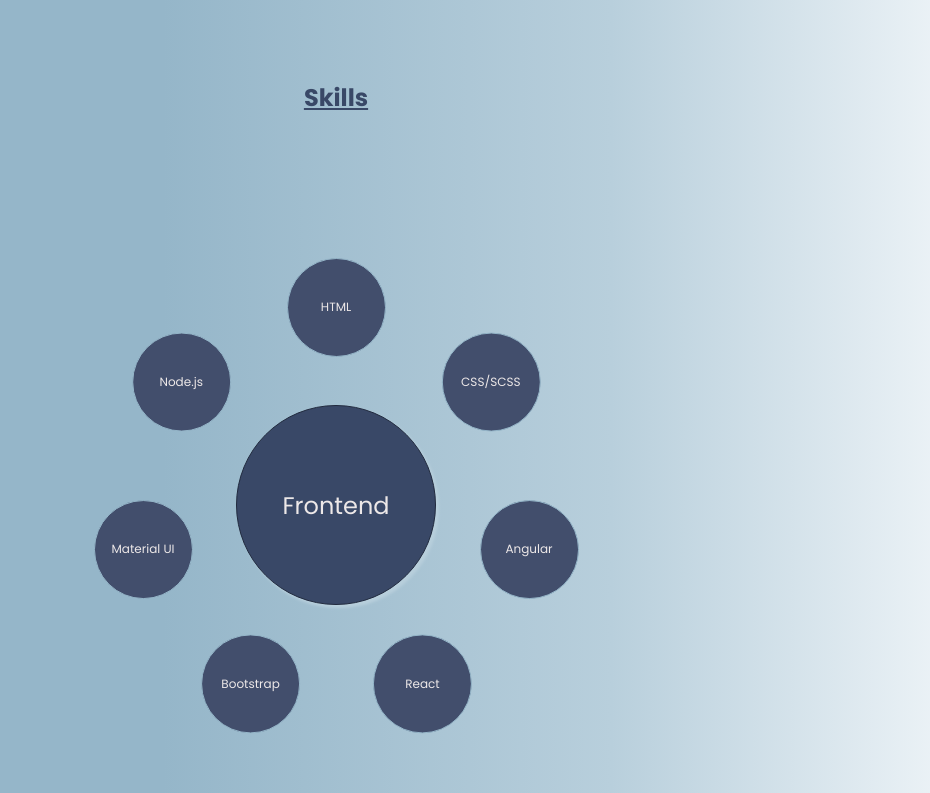
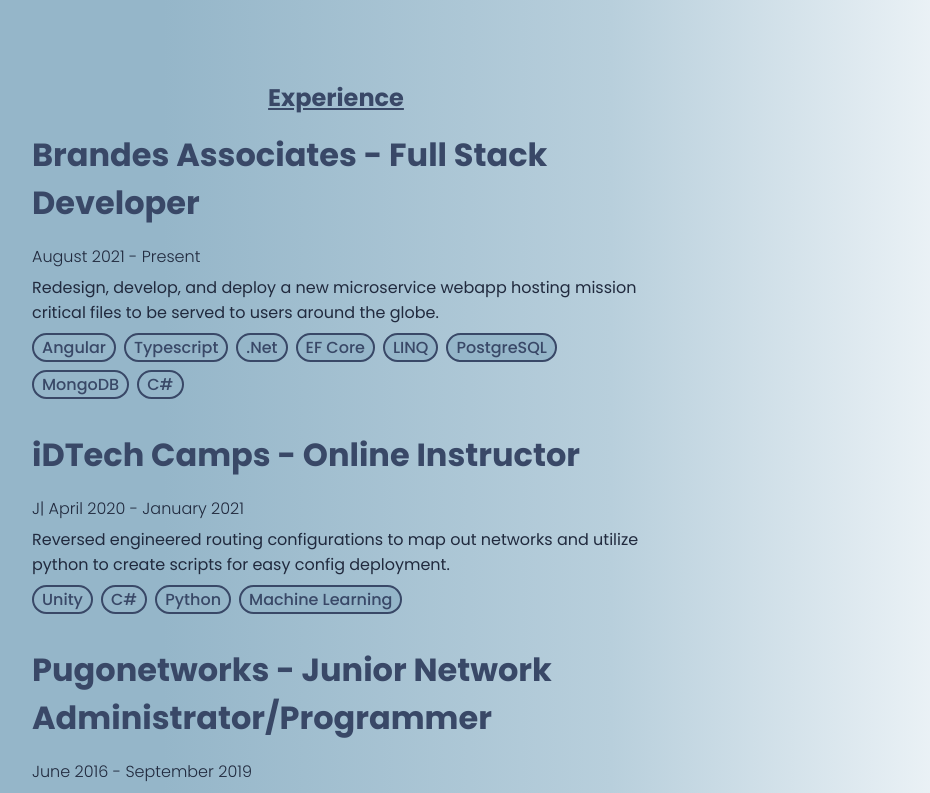
Before and after one commit to Matthew-Tolentino/app-lmt, a React (Create React App) app: page / in a window 1280 px wide. Shown: the part 780-1573 px from the top of the page, without its empty margins (304-1234 px from the left). Built offline with nearby package versions, Linux system fonts and the light colour scheme.

Commit message:
fill out Experience section

```diff
--- a/src/App.tsx
+++ b/src/App.tsx
@@ -1,10 +1,11 @@
 import React, { useEffect } from 'react';
-import logo from './logo.svg';
 import './App.scss';
 import './styles.scss';
 import Menu from './components/Menu/Menu';
 import About from './components/About/About';
 import Skills from './components/Skills/Skills';
+import Experiences from './components/Experiences/Experiences';
+
 import { Reveal } from './shared/components/Reveal/Reveal';
 
 function App() {
@@ -16,9 +17,9 @@
     <div className="App">
       <Menu />
       <section id="About"><About /></section>
+      <section id="Experience"><Experiences /></section>
+      <section id="Projects">Projects</section>
       <section id="Skills"><Skills /></section>
-      <section id="Experience">Experience</section>
-      <section id="Projects">Projects</section>
       <section id="Resume">Resume/CV</ section>
       <section id="Contact">Contact</ section>
     </div>
--- /dev/null
+++ b/src/components/Experiences/Experiences.scss
@@ -0,0 +1,27 @@
+@import '../../styles.scss';
+
+$margin: 25vw;
+
+.experiences-grid {
+  width: calc(100vw - $margin * 2);
+  height: 100%;
+  margin: 0 $margin 0 $margin;
+
+  // border: 1px solid black;
+}
+
+@media (max-width: $bp-laptop) {
+  $margin: 15vw;
+  .experiences-grid {
+    width: calc(100vw - $margin * 2);
+    margin: 0 $margin 0 $margin;
+  }
+}
+
+@media (max-width: $bp-tablet) {
+  $margin: 0vw;
+  .experiences-grid {
+    width: calc(100vw - $margin * 2);
+    margin: 0 $margin 0 $margin;
+  }
+}
--- /dev/null
+++ b/src/components/Experiences/Experiences.tsx
@@ -0,0 +1,48 @@
+import React, { useEffect } from 'react';
+import './Experiences.scss';
+import Experience from '../../shared/components/Experience/Experience';
+import { Job } from '../../shared/models/Job';
+
+function Experiences() {
+  let jobs: Job[] = [
+    {
+      company: 'Brandes Associates',
+      title: 'Full Stack Developer',
+      dateRange: 'August 2021 - Present',
+      description: 'Redesign, develop, and deploy a new microservice webapp hosting mission critical files to be served to users around the globe.',
+      skills: ['Angular', 'Typescript', '.Net', 'EF Core', 'LINQ', 'PostgreSQL', 'MongoDB', 'C#']
+    },
+    {
+      company: 'iDTech Camps',
+      title: 'Online Instructor',
+      dateRange: 'J| April 2020 - January 2021',
+      description: 'Reversed engineered routing configurations to map out networks and utilize python to create scripts for easy config deployment.',
+      skills: ['Unity', 'C#', 'Python', 'Machine Learning']
+    },
+    {
+      company: 'Pugonetworks',
+      title: 'Junior Network Administrator/Programmer',
+      dateRange: 'June 2016 - September 2019',
+      description: 'Reversed engineered routing configurations to map out networks and utilize python to create scripts for easy config deployment.',
+      skills: ['Python', 'Visio', 'BGP Protocol', 'Routing']
+    },
+  ];
+
+  return (
+    <>
+      <div className="section-title">Experience</div>
+      <div className="experiences-grid">
+        {
+          jobs.map(job => {
+            return (
+              <Experience {...job}/>
+            );
+          })
+        }
+        {/* <Experience {...jobs}/> */}
+      </div>
+    </>
+  );
+}
+
+export default Experiences;
--- /dev/null
+++ b/src/shared/components/Experience/Experience.scss
@@ -0,0 +1,47 @@
+@import '../../../styles.scss';
+
+.exp-container {
+  padding: .5em;
+  // border: 1px solid red;
+}
+
+.exp-header {
+  color: $primary-color;
+  font-weight: bold;
+}
+
+.exp-date {
+  color: $ternary-color;
+  font-size: 16px;
+  font-weight: lighter;
+}
+
+.content {
+  font-size: 16px;
+}
+
+.skill-container {
+  display: flex;
+  flex-wrap: wrap;
+  // padding-top: .5rem;
+}
+
+.skill-chip {
+  display: inline;
+  font-size: 16px;
+  font-weight: 500;
+  // background-color: $skill-background;
+  background-color: $base-color3;
+  color: $primary-color;
+  border: 2px solid $primary-color;
+  border-radius: 2rem;
+  padding: 0 .5rem 0 .5rem;
+  margin-right: .5rem;
+  margin-top: .5rem;
+  transition: transform .25s ease-in-out;
+}
+
+// .skill-chip:hover {
+//   border-color: $base-color2;
+//   transform: translateX(3px);
+// }
--- /dev/null
+++ b/src/shared/components/Experience/Experience.tsx
@@ -0,0 +1,36 @@
+import React, { useEffect } from 'react';
+import './Experience.scss';
+import { Job } from '../../models/Job';
+
+function Experience(job: Job) {
+  return (
+    <div className="exp-container">
+      <div className="exp-header">
+        {job.company} - {job.title}
+      </div>
+      <span className='exp-date'>
+        {job.dateRange}
+      </span>
+      <div className='content'>
+        {job.description}
+      </div>
+      {GetSkills(job.skills)}
+    </div>
+  );
+}
+
+function GetSkills(skills: string[]) {
+  return (
+    <div className='skill-container'>
+      {skills.map((skill: string) => {
+        return (
+          <div className="skill-chip" key={skill}>
+            {skill}
+          </div>
+        );
+      })}
+    </div>
+  );
+}
+
+export default Experience;
--- /dev/null
+++ b/src/shared/models/Job.ts
@@ -0,0 +1,7 @@
+export interface Job {
+  company: string;
+  title: string;
+  dateRange: string;
+  description: string;
+  skills: string[];
+}
--- a/src/styles.scss
+++ b/src/styles.scss
@@ -6,6 +6,9 @@
 $secondary-color: #424e6c;
 $ternary-color: #212A3E;
 $text-color: #ede8e8;
+
+$skill-background: #366958;
+$skill-text: #96ddc6;
 
 // App Breakpoints
 $bp-desktop: 1800px;
```
